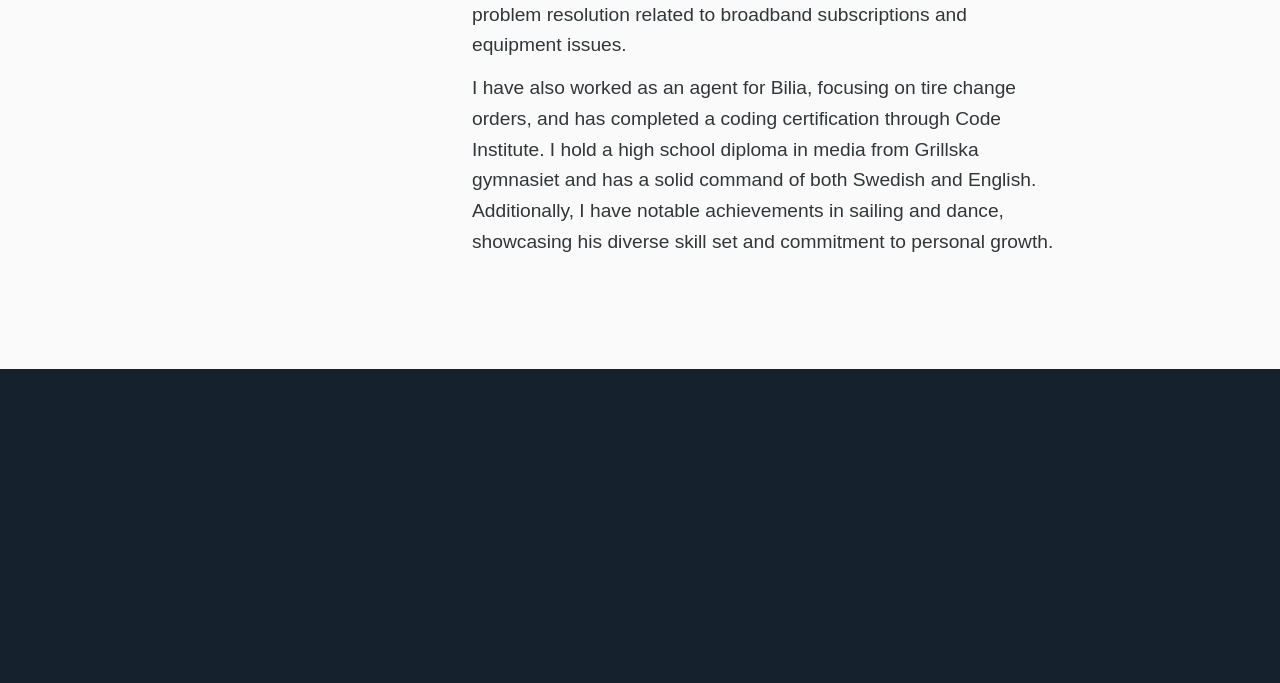
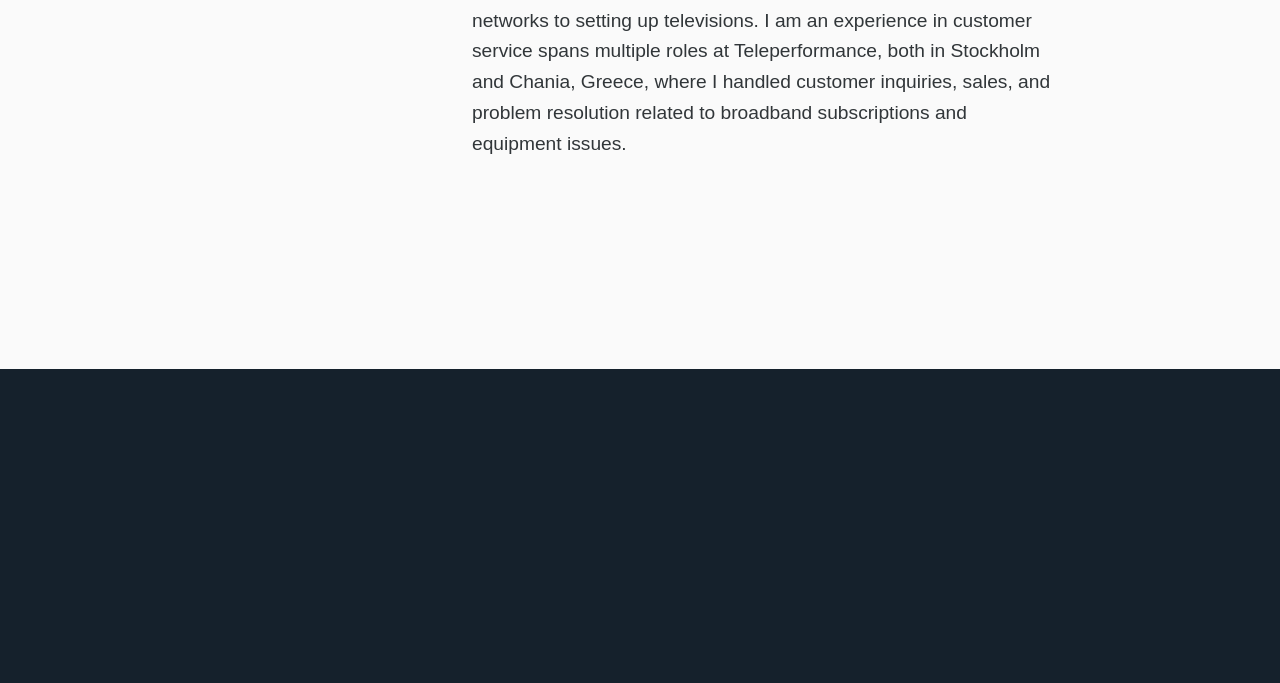
Before and after one commit to chas-academy/u02-cv-portfolio-TryFailCryTryAgain, a plain HTML site: page index.html in a window 1280 px wide. Shown: the part 2896-3579 px from the top of the page. Drawn offline with nearby package versions, Linux system fonts and the light colour scheme.

Commit message:
Update index.html

```diff
--- a/index.html
+++ b/index.html
@@ -80,7 +80,6 @@
       <ul class="experience_list">
         <li><p>I am an experienced logistics consultant currently working with Coop, where he manages various types of claims and logistics concerning transport between terminals and stores. My role requires excellent stress management, coordination of freight transport, and the ability to multitask effectively in a fast-paced environment.</p></li>
         <li><p>Prior to this, I have served as a home technician with Hemfixarna, addressing customer-specific tasks ranging from troubleshooting networks to setting up televisions. I am an experience in customer service spans multiple roles at Teleperformance, both in Stockholm and Chania, Greece, where I handled customer inquiries, sales, and problem resolution related to broadband subscriptions and equipment issues.</p></li>
-        <li><p>I have also worked as an agent for Bilia, focusing on tire change orders, and has completed a coding certification through Code Institute. I hold a high school diploma in media from Grillska gymnasiet and has a solid command of both Swedish and English. Additionally, I have notable achievements in sailing and dance, showcasing his diverse skill set and commitment to personal growth.</p></li>
       </ul>
     </section>
 
```
